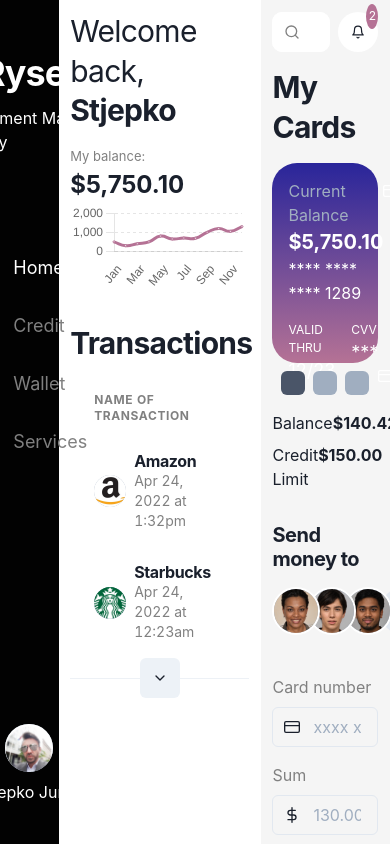
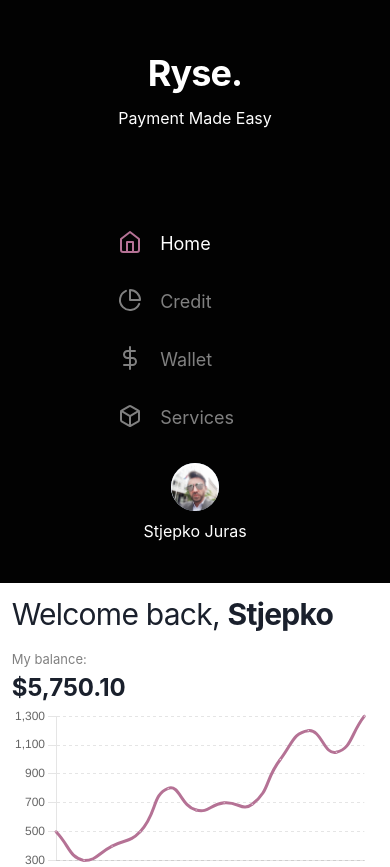
Before and after one commit to SJuras/NextJs-Dashboard, a Next.js app in the folder Ryse/ryse/: page /dashboard in a window 390 px wide. Shown: the top 867 px of the page. Before the commit the page ends 844 px from the top, so only its background shows below. Built offline with nearby package versions, Linux system fonts and the light colour scheme.

Commit message:
v1.2.3 responsiveness fixed.

```diff
--- a/Ryse/ryse/pages/dashboard.js
+++ b/Ryse/ryse/pages/dashboard.js
@@ -44,10 +44,10 @@ export default function dashboard() {
   const [value, changeValue] = useState(1);
 
   return(
-    <Flex h="100vh" flexDir="row" overflow="hidden" maxW="2000px">
+    <Flex h={[null, null, "100vh"]} flexDir={["column", "column", "row"]} overflow="hidden" maxW="2000px">
       {/* Column 1 */}
-      <Flex w="15%" flexDir="column" alignItems="center" backgroundColor="#020202" color="#fff">
-        <Flex flexDir="column" justifyContent="space-between" h="100vh">
+      <Flex w={["100%", "100%", "10%", "15%", "15%"]} flexDir="column" alignItems="center" backgroundColor="#020202" color="#fff">
+        <Flex flexDir="column" justifyContent="space-between" h={[null, null, "100vh"]}>
           <Flex flexDir="column" as="nav">
             <Heading mt={50} mb={2} fontSize="4xl" alignSelf="center" letterSpacing="tight">Ryse.</Heading>
             <Text color="#fff" mb={100}>Payment Made Easy</Text>
@@ -95,7 +95,7 @@ export default function dashboard() {
       </Flex>
 
       {/* Column 2 */}
-      <Flex w="55%" p="3%" flexDir="column" overflow="auto" minH="100vh">
+      <Flex w={["100%", "100%", "60%", "60%", "55%"]} p="3%" flexDir="column" overflow="auto" minH="100vh">
         <Heading fontWeight="normal" mb={4} letterSpacing="tight">Welcome back, <Flex fontWeight="bold" display="inline-flex">Stjepko</Flex></Heading>
         <Text color="gray" fontSize="small">My balance: </Text>
         <Text fontWeight="bold" fontSize="2xl">$5,750.10 </Text>
@@ -228,7 +228,7 @@ export default function dashboard() {
       </Flex>
 
       {/* Column 3 */}
-      <Flex w="35%" bgColor="#f5f5f5" p="3%" flexDir="column" overflow="auto">
+      <Flex w={["100%", "100%", "35%"]} minW={[null, null, "300px", "300px", "400px"]} bgColor="#f5f5f5" p="3%" flexDir="column" overflow="auto">
         <Flex alignContent="center">
           <InputGroup bgColor="#fff" mb={4} border="none" borderColor="#fff" borderRadius="10px" mr={2}>
             <InputLeftElement pointerEvents="none" children={<FiSearch  color="gray"/>} />
--- a/Ryse/ryse/pages/index.js
+++ b/Ryse/ryse/pages/index.js
@@ -19,7 +19,7 @@ export default function Home() {
       <Flex h="100%" w="100%" justifyContent="center" alignItems="center" flexDir="column" backgroundColor="#020202" color="#fff">
         <Text>Welcome to</Text>
         <Heading fontSize="6xl" mb={6}>Ryse.</Heading>
-        <Heading fontSize="2xl" mb={8}>Your Number One Payment Service</Heading>
+        <Heading fontSize="2xl" mb={8} textAlign="center">Your Number One Payment Service</Heading>
 
 
         <Link href="/dashboard">
```
